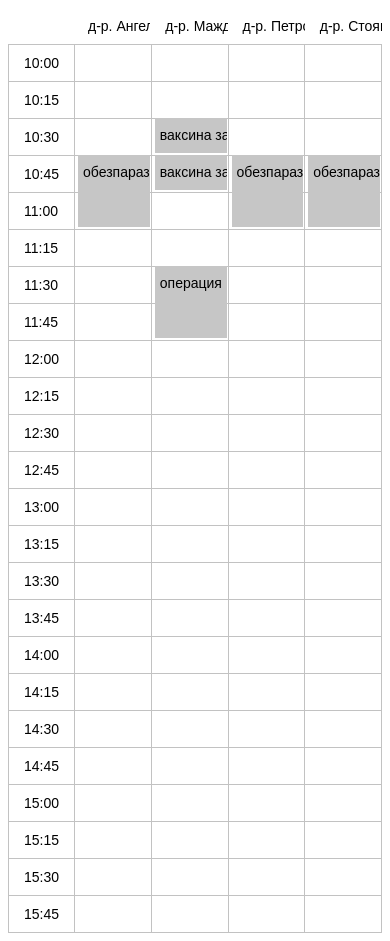
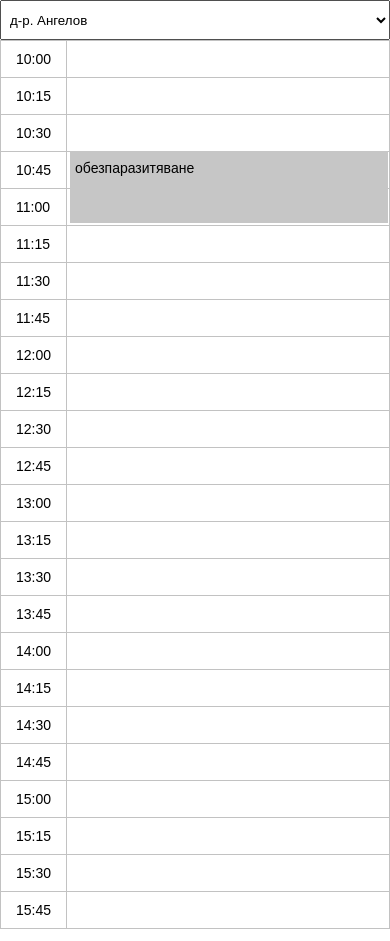
Before and after one commit to vmanchev/toxic-schedule, an Angular app: page / in a window 390 px wide. Built offline with nearby package versions, Linux system fonts and the light colour scheme.

Commit message:
feat: responsive sectors, slots and header

```diff
--- a/src/app/toxic-schedule-grid/toxic-schedule-grid.component.scss
+++ b/src/app/toxic-schedule-grid/toxic-schedule-grid.component.scss
@@ -24,7 +24,11 @@
     position: relative;
     display: flex;
     flex-direction: row;
-    flex: 1 0 80%;
+    flex: 6;
+
+    @media screen and (min-width: 575px) {
+      flex: 1 0 80%;
+    }
   }
   &__sector {
     flex: 1 2 80%;
--- a/src/app/toxic-schedule-header/toxic-schedule-header.component.html
+++ b/src/app/toxic-schedule-header/toxic-schedule-header.component.html
@@ -1,6 +1,12 @@
-<div class="toxic-schedule-header__time"></div>
+<div class="toxic-schedule-header__time tx-sm"></div>
 <div
   *ngFor="let sector of sectors"
-  class="toxic-schedule-header__description">
+  class="toxic-schedule-header__description tx-sm">
   {{ sector }}
 </div>
+
+<div class="toxic-schedule-header__description tx-xs">
+  <select (change)="txSetSector($event)">
+      <option *ngFor="let sector of sectors" [value]="sector">{{sector}}</option>
+  </select>
+</div>
--- a/src/app/toxic-schedule-header/toxic-schedule-header.component.scss
+++ b/src/app/toxic-schedule-header/toxic-schedule-header.component.scss
@@ -10,14 +10,52 @@
 
 .toxic-schedule-header {
   &__time {
-      flex: 1 1 4%;
+      flex: 1 1 1%;
       padding: 10px 15px;
       min-width: 35px;
+
+      @media screen and (min-width: 507px) and (max-width: 575px) {
+        flex: 1 1 0;
+      }
+
+      @media screen and (min-width: 576px) and (max-width: 768px) {
+        flex: 1 1 9%;
+      }
+
+      @media screen and (min-width: 769px) and (max-width: 889px) {
+        flex: 1 1 10%;
+      }
+
+      @media screen and (min-width: 890px) and (max-width: 992px) {
+        flex: 1 1 11%;
+      }
+
+      @media screen and (min-width: 993px) and (max-width: 1199px) {
+        flex: 1 1 11%;
+      }
+
+      @media screen and (min-width: 1200px) and (max-width: 1499px) {
+        flex: 1 1 12%;
+      }
+
+      @media screen and (min-width: 1500px) {
+        flex: 1 1 13%;
+      }
   }
   &__description {
-      flex: 1 2 80%;
-      padding: 10px 15px;
+      flex: 1 0 80%;
+      padding: 0;
       white-space: nowrap;
       overflow: hidden;
+      @media screen and (min-width: 576px) {
+        flex: 1 2 80%;
+        padding: 10px 15px;
+      }
+
+      select {
+        height: 3em;
+        width: 100%;
+        text-indent: 5px;
+      }
   }
 }
--- a/src/app/toxic-schedule-header/toxic-schedule-header.component.ts
+++ b/src/app/toxic-schedule-header/toxic-schedule-header.component.ts
@@ -1,11 +1,17 @@
-import { Component, Input } from '@angular/core';
+import { Component, Input, Output, EventEmitter } from "@angular/core";
 
 @Component({
-  selector: 'toxic-schedule-header',
-  templateUrl: './toxic-schedule-header.component.html',
-  styleUrls: ['./toxic-schedule-header.component.scss']
+  selector: "toxic-schedule-header",
+  templateUrl: "./toxic-schedule-header.component.html",
+  styleUrls: ["./toxic-schedule-header.component.scss"]
 })
 export class ToxicScheduleHeaderComponent {
   @Input()
   sectors: string[];
+  @Output()
+  txSelectedSector = new EventEmitter<String>();
+
+  txSetSector($event) {
+    this.txSelectedSector.emit($event.target.value);
+  }
 }
--- a/src/app/toxic-schedule/toxic-schedule.component.html
+++ b/src/app/toxic-schedule/toxic-schedule.component.html
@@ -1,7 +1,7 @@
-<toxic-schedule-header [sectors]="sectors"></toxic-schedule-header>
+<toxic-schedule-header [sectors]="sectors" (txSelectedSector)="txDisplaySector($event)"></toxic-schedule-header>
 <toxic-schedule-grid
   [slotIntervals]="slotIntervals"
-  [sectors]="sectors"
+  [sectors]="getSectors()"
   [reservedSlots]="reservedSlots"
   [startTime]="startTime"
   [endTime]="endTime"
--- a/src/app/toxic-schedule/toxic-schedule.component.ts
+++ b/src/app/toxic-schedule/toxic-schedule.component.ts
@@ -1,4 +1,4 @@
-import { Component, OnInit, EventEmitter } from "@angular/core";
+import { Component, OnInit, EventEmitter, HostListener } from "@angular/core";
 import { Input } from "@angular/core";
 import { Output } from "@angular/core";
 import { TimeSlot } from "../models/time-slot.model";
@@ -19,11 +19,27 @@ export class ToxicScheduleComponent implements OnInit {
   @Input()
   reservedSlots: TimeSlot[];
   @Input()
-  sectors: String[];
+  sectors: string[];
   @Output()
   slotSelected = new EventEmitter<TimeSlot>();
 
+  /**
+   * Sector, selected via dropdown on smaller screen resolutions
+   */
+  txSector: string;
+
   slotIntervals: SlotInterval[];
+
+  private sectorSource: string[];
+
+  @HostListener("window:resize", ["$event"])
+  onResize(event) {
+    if (event.target.innerWidth >= 576) {
+      this.sectorSource = this.sectors;
+    } else {
+      this.sectorSource = this.txSector ? [this.txSector] : [this.sectors[0]];
+    }
+  }
 
   ngOnInit() {
     // total minuites in the entire time frame
@@ -36,6 +52,11 @@ export class ToxicScheduleComponent implements OnInit {
     );
 
     this.sectors = this.sectors.sort();
+    this.onResize({
+      target: {
+        innerWidth: window.innerWidth
+      }
+    });
   }
 
   /**
@@ -73,4 +94,19 @@ export class ToxicScheduleComponent implements OnInit {
   selectTimeslot(timeSlot: TimeSlot) {
     this.slotSelected.emit(timeSlot);
   }
+
+  txDisplaySector(txSelectedSector) {
+    this.txSector = txSelectedSector;
+  }
+
+  getSectors() {
+    // const a = this.txSector ? [this.txSector] : this.sectors;
+    this.onResize({
+      target: {
+        innerWidth: window.innerWidth
+      }
+    });
+
+    return this.sectorSource;
+  }
 }
--- a/src/styles.scss
+++ b/src/styles.scss
@@ -3,4 +3,25 @@
 body {
   font-family: sans-serif;
   font-size: 14px;
+  margin: 0;
+  padding: 0;
+  width: 100%;
+  height: 100%;
 }
+
+.tx-xs {
+  display: block;
+}
+
+.tx-sm {
+  display: none;
+}
+
+@media screen and (min-width: 576px) {
+  .tx-xs {
+    display: none;
+  }
+  .tx-sm {
+    display: block;
+  }
+}
```
